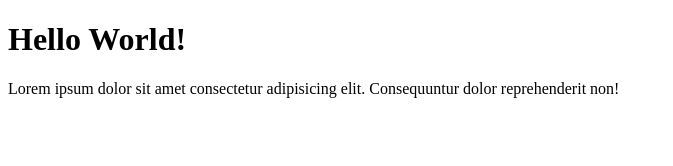
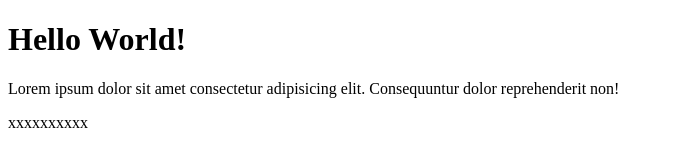
Before and after one commit to who-is-brillian/cobacoba, a plain HTML site: page index.html in a window 1280 px wide. Shown: the whole page, without its empty margins (0-673 px from the left). Drawn offline with Linux system fonts and the light colour scheme.

Commit message:
tambah xxxxx

```diff
--- a/index.html
+++ b/index.html
@@ -10,6 +10,7 @@
 <body>
     <h1>Hello World!</h1>
     <p>Lorem ipsum dolor sit amet consectetur adipisicing elit. Consequuntur dolor reprehenderit non!</p>
+    <p>xxxxxxxxxx</p>
 </body>
 
 </html>
```
